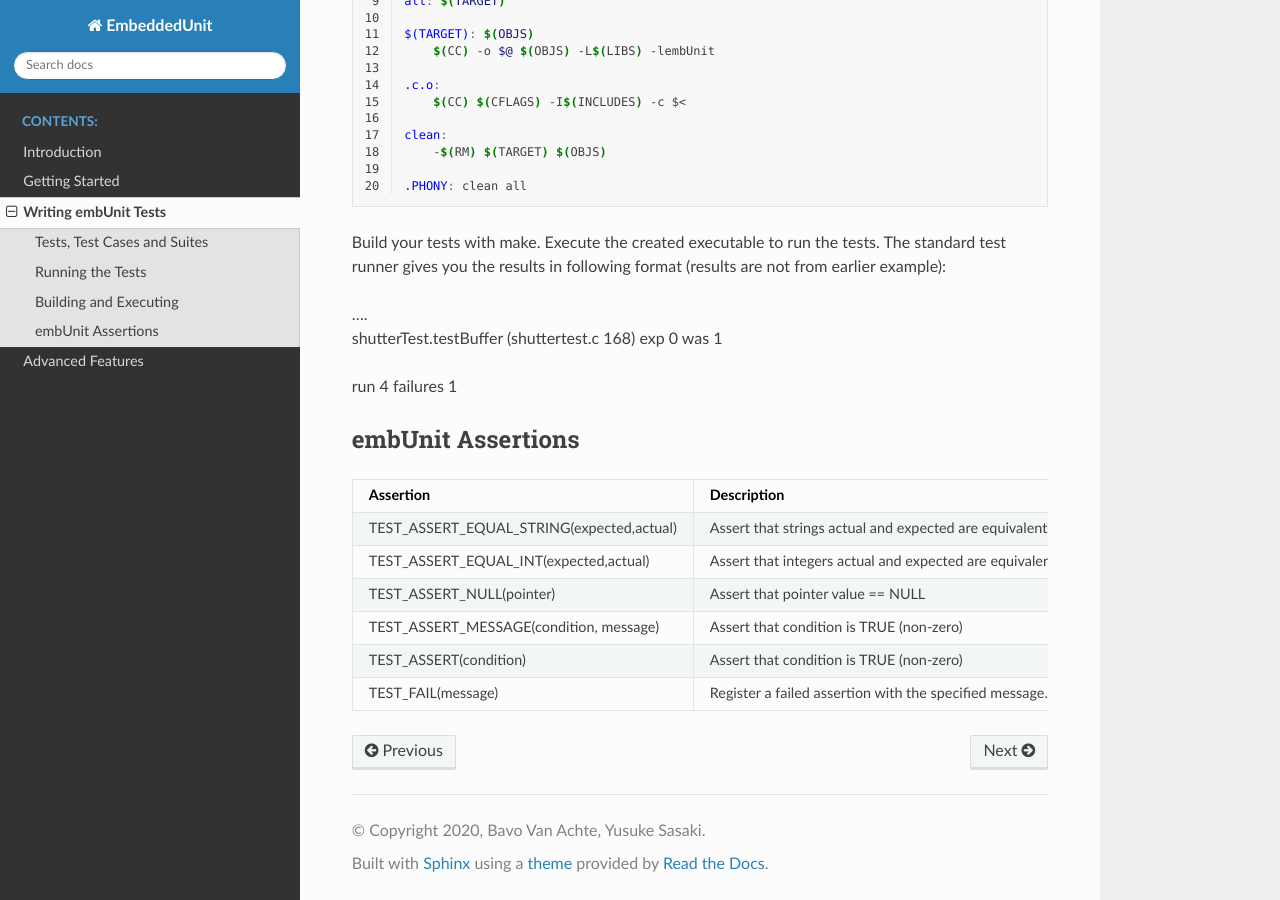
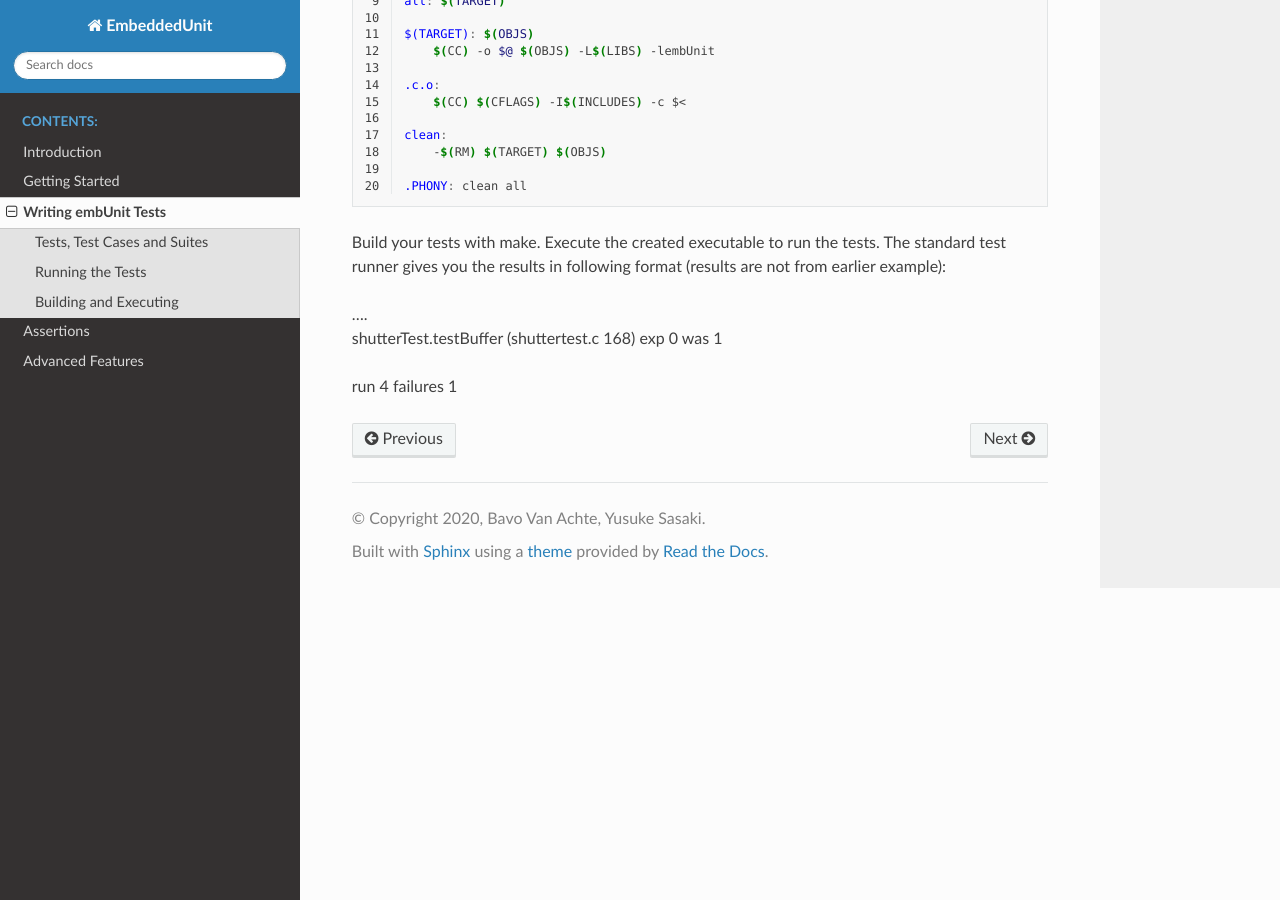
Before and after one commit to bavovanachte/EmbeddedUnit, a Sphinx documentation site: the page built from docs/source/writing_tests.rst, in a window 1280 px wide and 900 px high, scrolled down 2083 px. Built offline with Sphinx 7.4.7 and the Read the Docs theme 2.0.0, drawn with Linux system fonts in a browser that asks for light colours.

Commit message:
Use breathe and doxy-link to add assertion documentation

```diff
--- a/docs/source/conf.py
+++ b/docs/source/conf.py
@@ -30,13 +30,18 @@
 extensions = [
     'sphinx_rtd_theme',
     'sphinxcontrib.plantuml',
-    'sphinxcontrib.doxylink'
+    'sphinxcontrib.doxylink',
+    'breathe'
 ]
 
 # Doxylink
 doxylink = {
    'doxy-link' : ('build/html/doxygen/project.tag', './doxygen/html/'),
 }
+
+breathe_projects = { "EmbeddedUnit": "../build/html/doxygen/xml/" }
+breathe_default_project = "EmbeddedUnit"
+
 
 
 # Add any paths that contain templates here, relative to this directory.
--- a/docs/source/index.rst
+++ b/docs/source/index.rst
@@ -11,6 +11,7 @@
 
    intro
    writing_tests
+   assertions
    advanced
 
 Indices and tables
--- a/docs/source/writing_tests.rst
+++ b/docs/source/writing_tests.rst
@@ -167,18 +167,3 @@
 | shutterTest.testBuffer (shuttertest.c 168) exp 0 was 1
 |
 | run 4 failures 1
-
-------------------
-embUnit Assertions
-------------------
-
-============================================    =============
- Assertion                                      Description
-============================================    =============
-TEST_ASSERT_EQUAL_STRING(expected,actual)       Assert that strings actual and expected are equivalent
-TEST_ASSERT_EQUAL_INT(expected,actual)          Assert that integers actual and expected are equivalent
-TEST_ASSERT_NULL(pointer)                       Assert that pointer value == NULL
-TEST_ASSERT_MESSAGE(condition, message)         Assert that condition is TRUE (non-zero)
-TEST_ASSERT(condition)                          Assert that condition is TRUE (non-zero)
-TEST_FAIL(message)                              Register a failed assertion with the specified message. No logical test is performed.
-============================================    =============
```
Also changed, not shown: docs/source/assertions.rst (added, +7 -0 lines), 1 other file.
